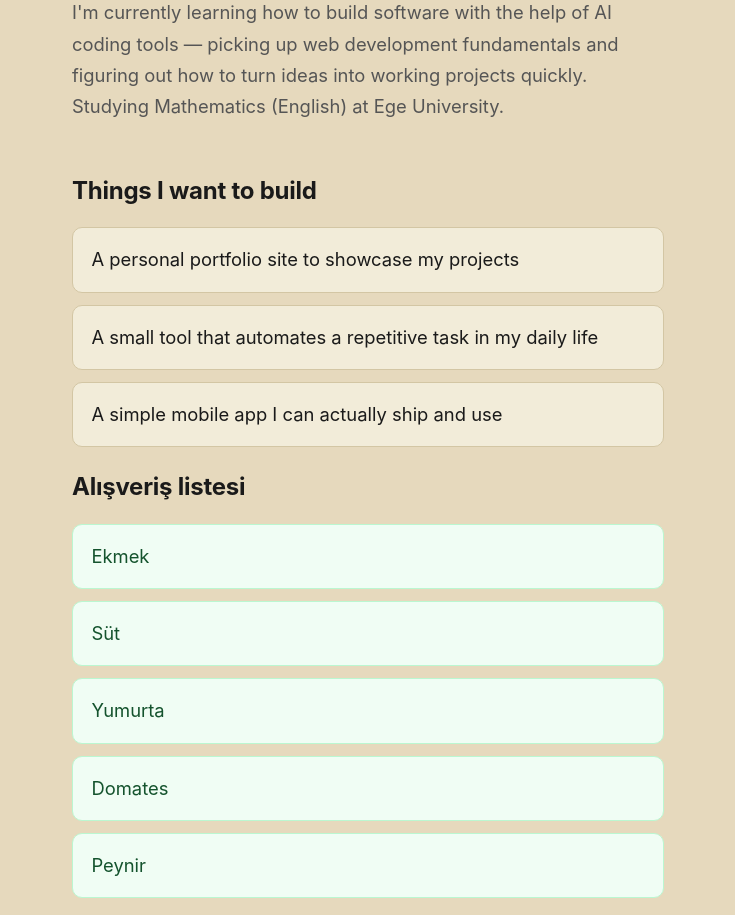
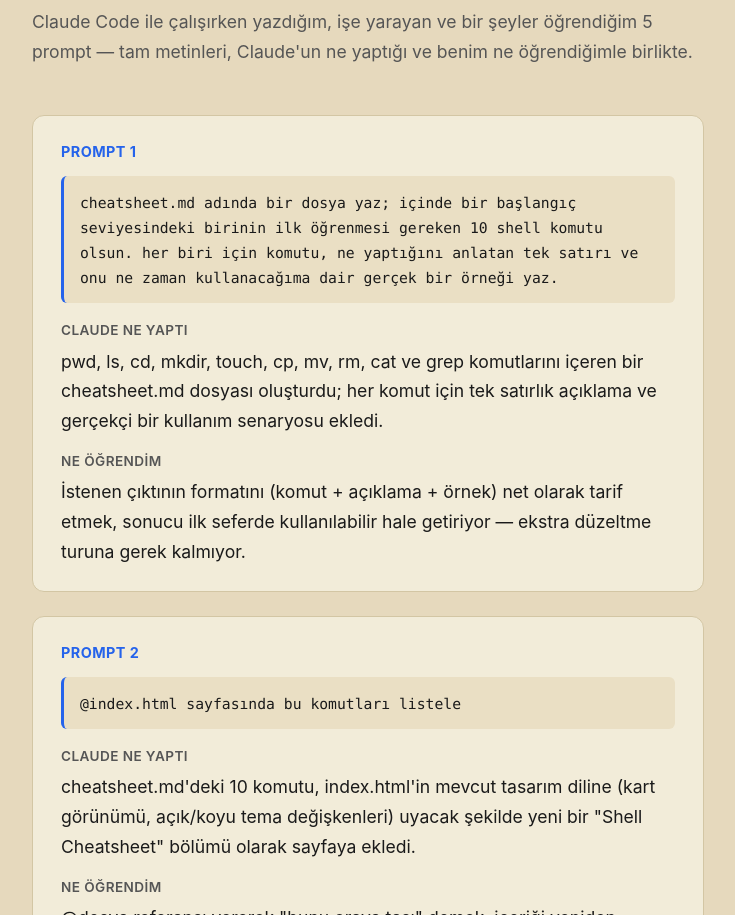
Before and after one commit to cnrtrgt1453/firstpromt-workspace, a plain HTML site: page index.html in a window 1280 px wide. Shown: the part 243-1158 px from the top of the page, without its empty margins (272-1007 px from the left). Drawn offline with Linux system fonts and the light colour scheme.

Commit message:
feat:module-2

```diff
--- a/index.html
+++ b/index.html
@@ -1,9 +1,9 @@
 <!DOCTYPE html>
-<html lang="en">
+<html lang="tr">
 <head>
 <meta charset="UTF-8">
 <meta name="viewport" content="width=device-width, initial-scale=1.0">
-<title>Caner</title>
+<title>En İyi 5 Promptum</title>
 <style>
   :root {
     --bg: #e6d9bd;
@@ -12,6 +12,7 @@
     --accent: #2563eb;
     --border: #d3c6a4;
     --card-bg: #f2ecd9;
+    --code-bg: #eadfc4;
   }
   @media (prefers-color-scheme: dark) {
     :root {
@@ -21,6 +22,7 @@
       --accent: #60a5fa;
       --border: #232428;
       --card-bg: #141518;
+      --code-bg: #1c1d21;
     }
   }
   * {
@@ -28,82 +30,79 @@
   }
   body {
     font-family: -apple-system, BlinkMacSystemFont, "Segoe UI", Helvetica, Arial, sans-serif;
-    max-width: 640px;
+    max-width: 720px;
     margin: 0 auto;
     padding: 4rem 1.5rem;
-    font-size: 1.15rem;
+    font-size: 1.1rem;
     line-height: 1.7;
     color: var(--text);
     background: var(--bg);
   }
-  .intro {
+  header {
     margin-bottom: 3rem;
   }
   .eyebrow {
     color: var(--accent);
     font-weight: 600;
-    font-size: 0.95rem;
+    font-size: 0.9rem;
     letter-spacing: 0.04em;
     text-transform: uppercase;
     margin-bottom: 0.5rem;
   }
   h1 {
-    font-size: 4.8rem;
+    font-size: 2.6rem;
     margin: 0 0 0.75rem;
     letter-spacing: -0.02em;
   }
-  h2 {
-    font-size: 1.5rem;
-    margin-bottom: 1rem;
-    letter-spacing: -0.01em;
-  }
-  p {
-    color: var(--text);
+  .lead {
+    color: var(--muted);
     margin: 0;
   }
-  .lead {
-    color: var(--muted);
-    font-size: 1.15rem;
-  }
-  ul {
-    list-style: none;
-    padding: 0;
-    margin: 0;
-    display: flex;
-    flex-direction: column;
-    gap: 0.75rem;
-  }
-  li {
+  .entry {
     background: var(--card-bg);
     border: 1px solid var(--border);
-    border-radius: 10px;
-    padding: 1rem 1.15rem;
-    transition: border-color 0.15s ease, transform 0.15s ease;
+    border-radius: 12px;
+    padding: 1.5rem 1.75rem;
+    margin-bottom: 1.5rem;
   }
-  li:hover {
-    border-color: var(--accent);
-    transform: translateY(-1px);
+  .entry-number {
+    color: var(--accent);
+    font-weight: 700;
+    font-size: 0.9rem;
+    letter-spacing: 0.03em;
+    text-transform: uppercase;
+    margin-bottom: 0.75rem;
   }
-  .shopping-list li {
-    background: #f0fdf4;
-    border-color: #bbf7d0;
-    color: #14532d;
+  .prompt {
+    background: var(--code-bg);
+    border-left: 3px solid var(--accent);
+    border-radius: 6px;
+    padding: 0.85rem 1rem;
+    font-family: "SF Mono", Consolas, Menlo, monospace;
+    font-size: 0.92rem;
+    white-space: pre-wrap;
+    margin: 0 0 1rem;
+    color: var(--text);
   }
-  .shopping-list li:hover {
-    border-color: #22c55e;
+  .block {
+    margin-bottom: 0.85rem;
   }
-  @media (prefers-color-scheme: dark) {
-    .shopping-list li {
-      background: #14261c;
-      border-color: #22c55e;
-      color: #bbf7d0;
-    }
-    .shopping-list li:hover {
-      border-color: #4ade80;
-    }
+  .block:last-child {
+    margin-bottom: 0;
+  }
+  .block-label {
+    font-weight: 600;
+    font-size: 0.85rem;
+    text-transform: uppercase;
+    letter-spacing: 0.03em;
+    color: var(--muted);
+    margin-bottom: 0.25rem;
+  }
+  .block p {
+    margin: 0;
   }
   footer {
-    margin-top: 3.5rem;
+    margin-top: 3rem;
     padding-top: 1.5rem;
     border-top: 1px solid var(--border);
     color: var(--muted);
@@ -112,51 +111,84 @@
 </style>
 </head>
 <body>
-  <div class="intro">
-    <div class="eyebrow">Hi, I'm</div>
-    <h1>Caner</h1>
+  <header>
+    <div class="eyebrow">Caner'in Prompt Günlüğü</div>
+    <h1>Şimdiye Kadarki En İyi 5 Promptum</h1>
     <p class="lead">
-      I'm currently learning how to build software with the help of AI coding tools —
-      picking up web development fundamentals and figuring out how to turn ideas into
-      working projects quickly.
+      Claude Code ile çalışırken yazdığım, işe yarayan ve bir şeyler öğrendiğim
+      5 prompt — tam metinleri, Claude'un ne yaptığı ve benim ne öğrendiğimle birlikte.
     </p>
-    <p class="lead">
-      Studying Mathematics (English) at Ege University.
-    </p>
-  </div>
+  </header>
 
-  <h2>Things I want to build</h2>
-  <ul>
-    <li>A personal portfolio site to showcase my projects</li>
-    <li>A small tool that automates a repetitive task in my daily life</li>
-    <li>A simple mobile app I can actually ship and use</li>
-  </ul>
+  <main>
+    <div class="entry">
+      <div class="entry-number">Prompt 1</div>
+      <div class="prompt">cheatsheet.md adında bir dosya yaz; içinde bir başlangıç seviyesindeki birinin ilk öğrenmesi gereken 10 shell komutu olsun. her biri için komutu, ne yaptığını anlatan tek satırı ve onu ne zaman kullanacağıma dair gerçek bir örneği yaz.</div>
+      <div class="block">
+        <div class="block-label">Claude ne yaptı</div>
+        <p>pwd, ls, cd, mkdir, touch, cp, mv, rm, cat ve grep komutlarını içeren bir cheatsheet.md dosyası oluşturdu; her komut için tek satırlık açıklama ve gerçekçi bir kullanım senaryosu ekledi.</p>
+      </div>
+      <div class="block">
+        <div class="block-label">Ne öğrendim</div>
+        <p>İstenen çıktının formatını (komut + açıklama + örnek) net olarak tarif etmek, sonucu ilk seferde kullanılabilir hale getiriyor — ekstra düzeltme turuna gerek kalmıyor.</p>
+      </div>
+    </div>
 
-  <h2>Alışveriş listesi</h2>
-  <ul class="shopping-list">
-    <li>Ekmek</li>
-    <li>Süt</li>
-    <li>Yumurta</li>
-    <li>Domates</li>
-    <li>Peynir</li>
-  </ul>
+    <div class="entry">
+      <div class="entry-number">Prompt 2</div>
+      <div class="prompt">@index.html sayfasında bu komutları listele</div>
+      <div class="block">
+        <div class="block-label">Claude ne yaptı</div>
+        <p>cheatsheet.md'deki 10 komutu, index.html'in mevcut tasarım diline (kart görünümü, açık/koyu tema değişkenleri) uyacak şekilde yeni bir "Shell Cheatsheet" bölümü olarak sayfaya ekledi.</p>
+      </div>
+      <div class="block">
+        <div class="block-label">Ne öğrendim</div>
+        <p>@dosya referansı vererek "bunu oraya taşı" demek, içeriği yeniden yazmaktan çok daha hızlı — Claude zaten var olan stille tutarlı bir şekilde entegre ediyor.</p>
+      </div>
+    </div>
 
-  <h2>Shell Cheatsheet</h2>
-  <ul>
-    <li><strong>pwd</strong> — Bulunduğun dizinin tam yolunu gösterir. <em>Örnek:</em> Bir proje klasöründe kayboldun, `pwd` ile tam olarak neredesin görürsün.</li>
-    <li><strong>ls</strong> — Bulunduğun dizindeki dosya ve klasörleri listeler. <em>Örnek:</em> İndirdiğin bir zip'in içine ne çıktığını görmek için `ls` çalıştırırsın.</li>
-    <li><strong>cd</strong> — Başka bir dizine geçmeni sağlar. <em>Örnek:</em> Masaüstündeki bir projeye girmek için `cd Desktop/proje-adi` yazarsın.</li>
-    <li><strong>mkdir</strong> — Yeni bir klasör oluşturur. <em>Örnek:</em> Yeni bir ödev için `mkdir odev-3` yazarak boş bir klasör açarsın.</li>
-    <li><strong>touch</strong> — Boş bir dosya oluşturur. <em>Örnek:</em> Yeni bir Python dosyasına başlamadan önce `touch main.py` ile boş dosyayı oluşturursun.</li>
-    <li><strong>cp</strong> — Bir dosyayı veya klasörü kopyalar. <em>Örnek:</em> `config.json`'ı bozmadan denemeler yapmak için `cp config.json config.backup.json` ile yedeğini alırsın.</li>
-    <li><strong>mv</strong> — Bir dosyayı taşır veya yeniden adlandırır. <em>Örnek:</em> `taslak.txt`'yi `rapor.txt` yapmak için `mv taslak.txt rapor.txt` kullanırsın.</li>
-    <li><strong>rm</strong> — Bir dosyayı (veya `-r` ile klasörü) siler; geri dönüşü yoktur. <em>Örnek:</em> Geçici bir log dosyasını silmek için `rm temp.log` yazarsın.</li>
-    <li><strong>cat</strong> — Bir dosyanın içeriğini terminalde gösterir. <em>Örnek:</em> `.env` dosyasının içinde ne yazdığını görmek için `cat .env` çalıştırırsın.</li>
-    <li><strong>grep</strong> — Dosya içinde belirli bir kelimeyi/örüntüyü arar. <em>Örnek:</em> Büyük bir log dosyasında "ERROR" geçen satırları bulmak için `grep "ERROR" app.log` kullanırsın.</li>
-  </ul>
+    <div class="entry">
+      <div class="entry-number">Prompt 3</div>
+      <div class="prompt">bunu github da pushla</div>
+      <div class="block">
+        <div class="block-label">Claude ne yaptı</div>
+        <p>Klasörün bir git deposu olmadığını ve gh CLI oturumunun geçersiz bir token'a sahip olduğunu tespit etti; işlemi durdurup bana ne yapmam gerektiğini (yeniden giriş yapmam gerektiğini) açıkça bildirdi.</p>
+      </div>
+      <div class="block">
+        <div class="block-label">Ne öğrendim</div>
+        <p>"Pushla" demeden önce klasörün gerçekten bir git deposu olması gerektiğini, ve kimlik doğrulamanın kod yazmaktan ayrı bir adım olduğunu öğrendim — Claude bunu varsaymak yerine kontrol edip bana sordu.</p>
+      </div>
+    </div>
+
+    <div class="entry">
+      <div class="entry-number">Prompt 4</div>
+      <div class="prompt">first-prompt-1 için bir git deposu yap</div>
+      <div class="block">
+        <div class="block-label">Claude ne yaptı</div>
+        <p>git init çalıştırdı, cheatsheet.md ve index.html dosyalarını stage'ledi, uygun bir commit mesajıyla ilk commit'i attı.</p>
+      </div>
+      <div class="block">
+        <div class="block-label">Ne öğrendim</div>
+        <p>git init → add → commit sırasının her yeni proje için standart bir başlangıç akışı olduğunu, ve bunun push'tan tamamen ayrı bir adım olduğunu gördüm.</p>
+      </div>
+    </div>
+
+    <div class="entry">
+      <div class="entry-number">Prompt 5</div>
+      <div class="prompt">https://github.com/cnrtrgt1453/firstpromt-workspace.git buraya pushla</div>
+      <div class="block">
+        <div class="block-label">Claude ne yaptı</div>
+        <p>Remote'u repoya ekledi (git remote add origin ...) ve master branch'ini push etti; Windows Git Credential Manager'ın gh CLI'dan bağımsız çalışıp kimlik doğrulamayı kendi başına hallettiğini fark etti.</p>
+      </div>
+      <div class="block">
+        <div class="block-label">Ne öğrendim</div>
+        <p>gh CLI oturumu bozuk olsa bile git push'un ayrı bir kimlik doğrulama mekanizması (Credential Manager) kullanabildiğini öğrendim — "auth hatası var" demek her zaman push'un da başarısız olacağı anlamına gelmiyormuş.</p>
+      </div>
+    </div>
+  </main>
 
   <footer>
-    Built while learning — one project at a time.
+    Claude Code ile öğrenerek inşa ediliyor.
   </footer>
 </body>
 </html>
```
